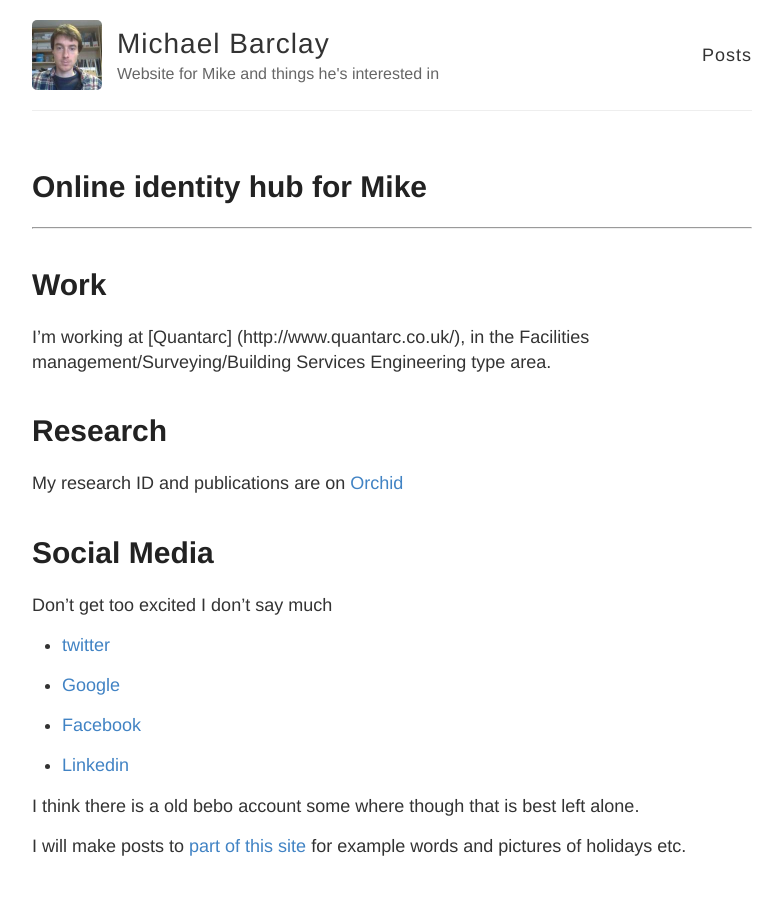
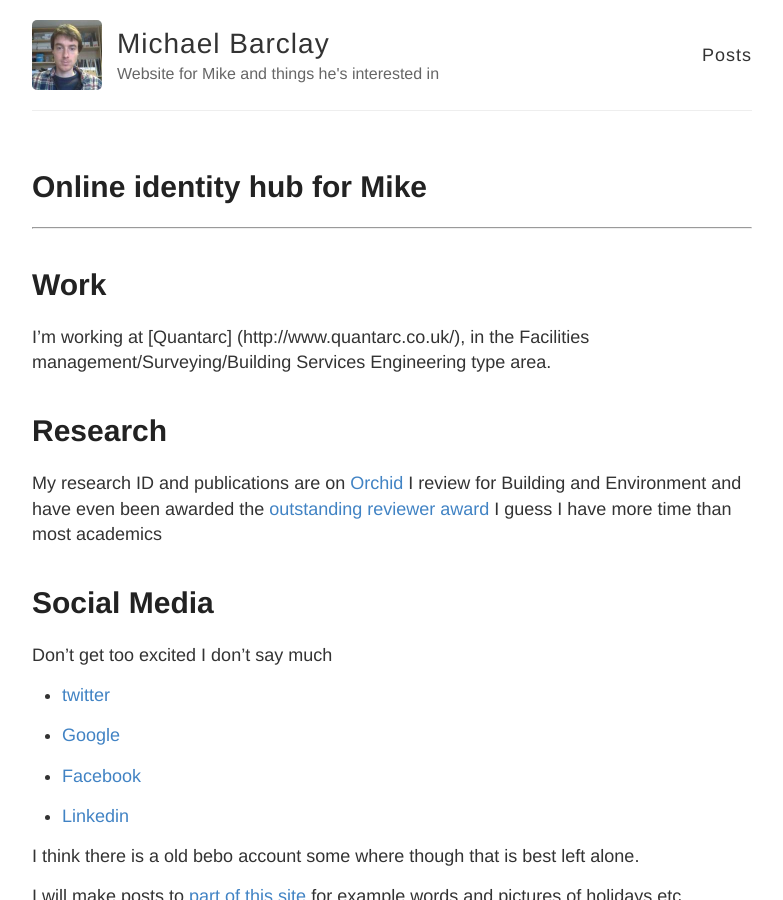
Before and after one commit to MikeBarcl/mikebarcl.github.io, a Jekyll site: the page built from index.md, in a window 1280 px wide and 900 px high. Shown: the whole window, without its empty margins (248-1031 px from the left). Built offline with Jekyll 4.4.1, drawn with Linux system fonts in a browser that asks for light colours; Markdown is read by kramdown in place of the engine named in the settings.

Commit message:
add reviewer info

```diff
--- a/index.md
+++ b/index.md
@@ -10,7 +10,7 @@ I'm working at [Quantarc] (http://www.quantarc.co.uk/), in the Facilities manage
 
 #Research
 My research ID and publications are on [Orchid](http://orcid.org/0000-0002-4417-7903)
-
+I review for Building and Environment and have even been awarded the [outstanding reviewer award](http://www.reviewerrecognition.elsevier.com/recognition/index?key=1B4517F5E6377160A002F298890F30D874C69BE883FDE66EA24A772F30FED96E) I guess I have more time than most academics
 
 
 #Social Media
```
Also changed, not shown: 1 other file.
